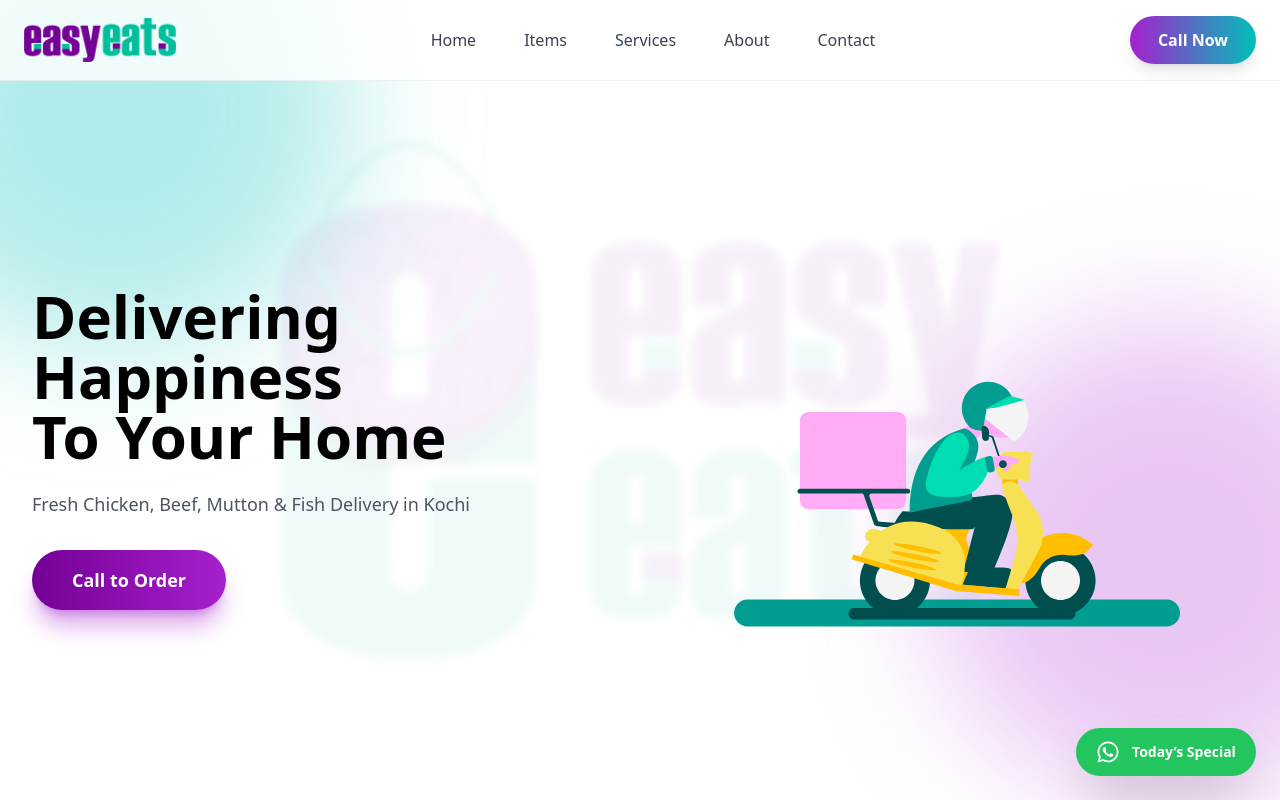
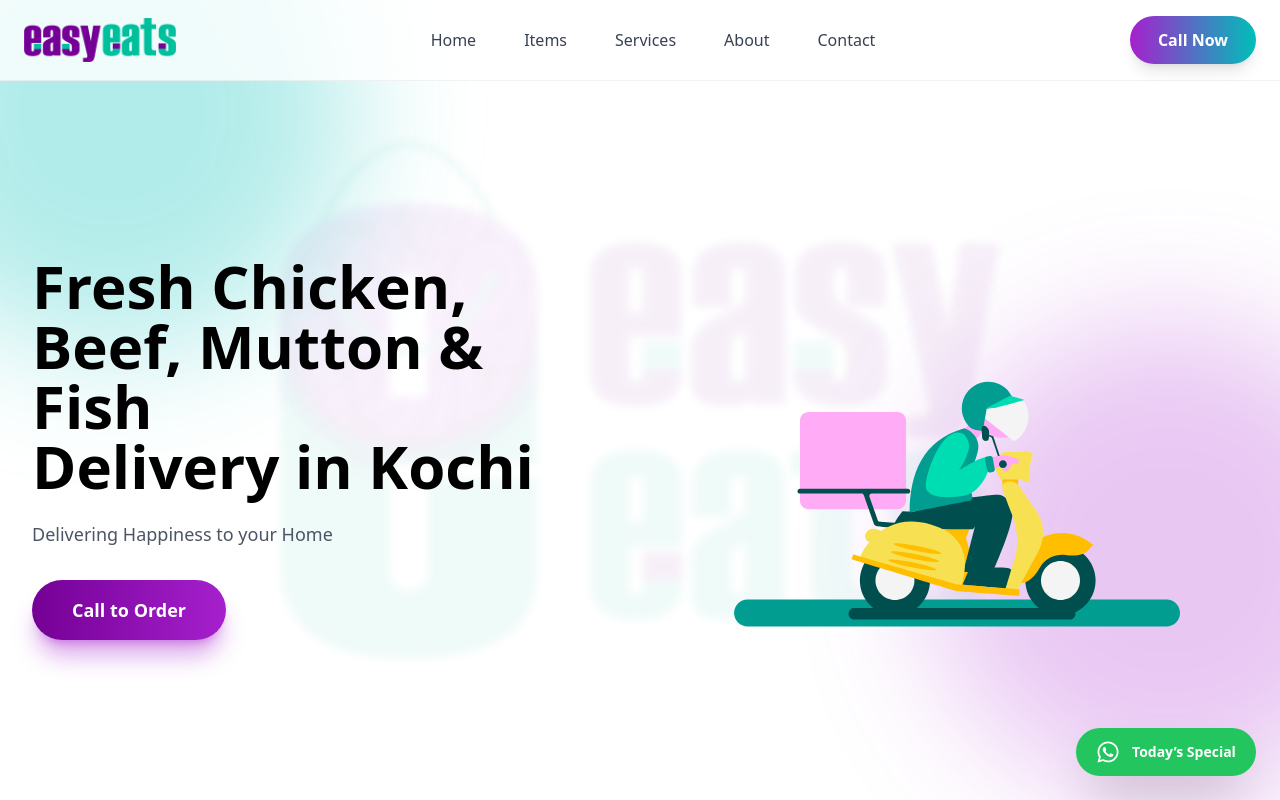
Before and after one commit to adnansuh/easy-eats-website, a React (Vite) app: page / in a window 1280 px wide. Shown: the top 800 px of the page. Built offline with nearby package versions, Linux system fonts and the light colour scheme.

Commit message:
optimized basic seo setups

```diff
--- a/src/components/Hero.jsx
+++ b/src/components/Hero.jsx
@@ -40,11 +40,12 @@ export default function Hero() {
           transition={{ duration: 0.8, ease: "easeOut" }}
         >
           <h1 className="text-5xl md:text-6xl font-extrabold text-teal mb-6 leading-tight">
-            Delivering Happiness <br /> To Your Home
+            Fresh Chicken, Beef, Mutton & Fish <br />Delivery in Kochi
           </h1>
 
           <p className="text-gray-600 max-w-lg mb-8 text-lg">
-           Fresh Chicken, Beef, Mutton & Fish Delivery in Kochi
+            Delivering Happiness to your Home
+
           </p>
 
           <motion.a
```
